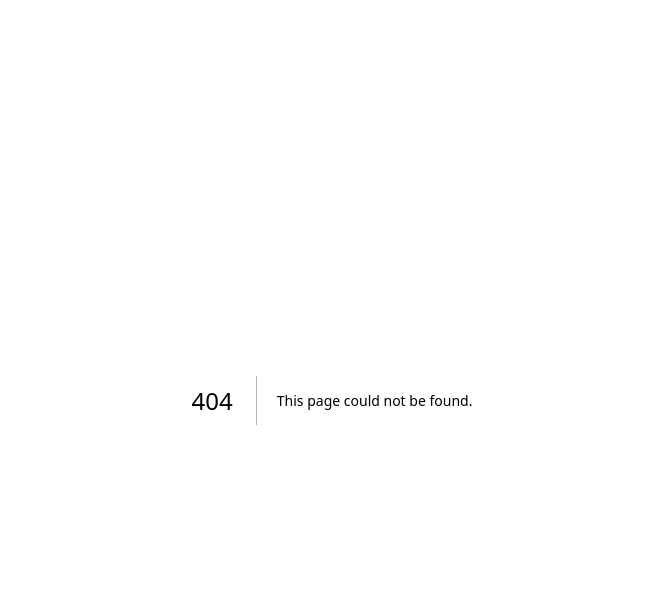
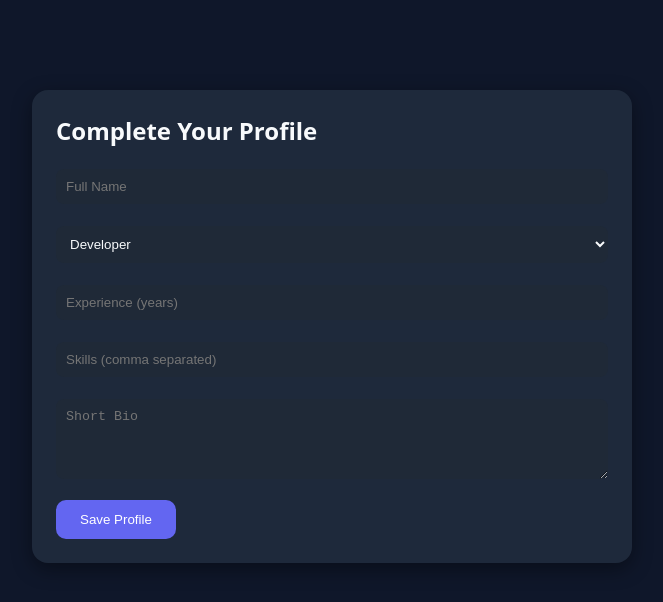
Before and after one commit to Rabbi111-cloud/AI--Assessment-Platform, a Next.js app: page /profile in a window 1280 px wide. Before the commit this address had no page. Shown: the top 602 px of the page, without its empty margins (308-971 px from the left). Built offline with nearby package versions, Linux system fonts and the light colour scheme; no server answers; the database is empty; sample sign-in values are in the browser's storage.

Commit message:
Create page.js

```diff
--- /dev/null
+++ b/app/profile/page.js
@@ -0,0 +1,75 @@
+"use client";
+import { useEffect, useState } from "react";
+import { useRouter } from "next/navigation";
+import { auth, db } from "../../lib/firebase";
+import { doc, setDoc, getDoc } from "firebase/firestore";
+
+export default function ProfilePage() {
+  const router = useRouter();
+  const [loading, setLoading] = useState(true);
+  const [name, setName] = useState("");
+  const [role, setRole] = useState("developer");
+  const [experience, setExperience] = useState("");
+  const [skills, setSkills] = useState("");
+  const [bio, setBio] = useState("");
+
+  useEffect(() => {
+    const user = auth.currentUser;
+    if (!user) {
+      router.push("/login");
+    } else {
+      // Load existing profile if any
+      getDoc(doc(db, "users", user.uid)).then((docSnap) => {
+        if (docSnap.exists()) {
+          const data = docSnap.data();
+          setName(data.name || "");
+          setRole(data.role || "developer");
+          setExperience(data.experience || "");
+          setSkills(data.skills || "");
+          setBio(data.bio || "");
+        }
+        setLoading(false);
+      });
+    }
+  }, [router]);
+
+  async function handleSubmit(e) {
+    e.preventDefault();
+    setLoading(true);
+    const user = auth.currentUser;
+
+    await setDoc(doc(db, "users", user.uid), {
+      name,
+      role,
+      experience,
+      skills,
+      bio,
+      email: user.email,
+      uid: user.uid,
+      createdAt: Date.now()
+    });
+
+    router.push("/dashboard/developer");
+  }
+
+  if (loading) return <p className="container">Loading...</p>;
+
+  return (
+    <main className="container">
+      <div className="card" style={{ maxWidth: "600px", margin: "50px auto" }}>
+        <h2>Complete Your Profile</h2>
+        <form onSubmit={handleSubmit}>
+          <input value={name} onChange={(e) => setName(e.target.value)} placeholder="Full Name" required />
+          <select value={role} onChange={(e) => setRole(e.target.value)}>
+            <option value="developer">Developer</option>
+            <option value="company">Company</option>
+          </select>
+          <input value={experience} onChange={(e) => setExperience(e.target.value)} placeholder="Experience (years)" required />
+          <input value={skills} onChange={(e) => setSkills(e.target.value)} placeholder="Skills (comma separated)" required />
+          <textarea value={bio} onChange={(e) => setBio(e.target.value)} placeholder="Short Bio" rows={4}></textarea>
+          <button className="button">Save Profile</button>
+        </form>
+      </div>
+    </main>
+  );
+}
```
